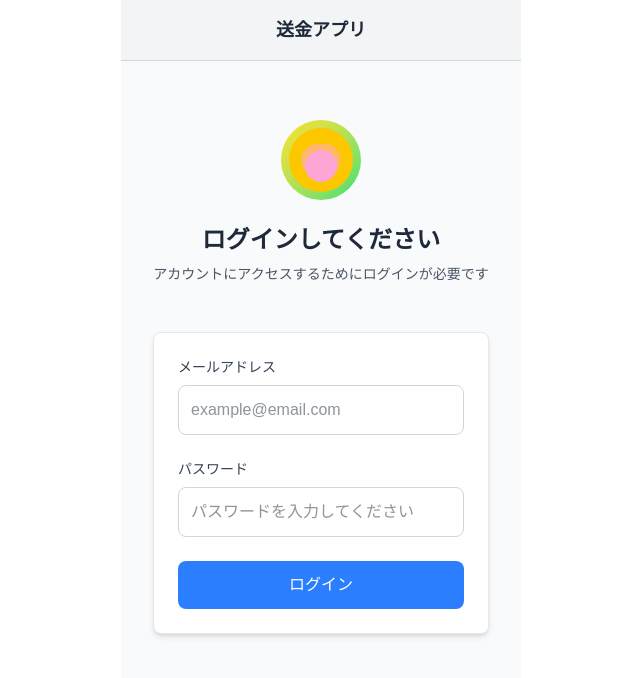
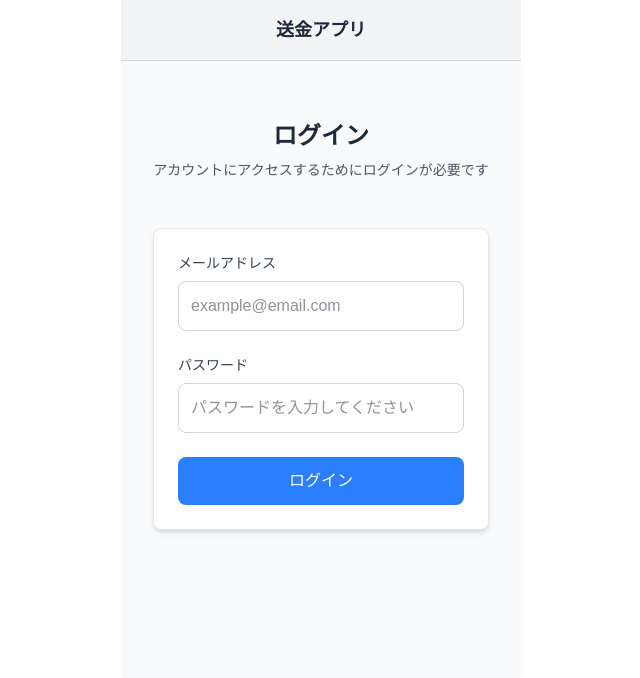
Before and after one commit to takumin4260/monetech, a Next.js app in the folder frontend/: page / in a window 1280 px wide. Shown: the top 678 px of the page, without its empty margins (319-959 px from the left). Built offline with nearby package versions, Linux system fonts and the light colour scheme.

Commit message:
文言とアイコン修正

```diff
--- a/frontend/src/app/page.tsx
+++ b/frontend/src/app/page.tsx
@@ -9,13 +9,7 @@
       <div className="px-8 pt-16">
         {/* Logo/Header Section */}
         <div className="text-center mb-12">
-          <div className="w-20 h-20 rounded-full bg-gradient-to-br from-yellow-300 to-green-400 flex items-center justify-center mx-auto mb-6">
-            <div className="w-16 h-16 bg-yellow-400 rounded-full flex items-center justify-center">
-              <div className="w-10 h-8 bg-orange-300 rounded-full"></div>
-              <div className="absolute w-8 h-8 bg-pink-300 rounded-full mt-3"></div>
-            </div>
-          </div>
-          <h1 className="text-2xl font-bold text-gray-800 mb-2">ログインしてください</h1>
+          <h1 className="text-2xl font-bold text-gray-800 mb-2">ログイン</h1>
           <p className="text-sm text-gray-600">アカウントにアクセスするためにログインが必要です</p>
         </div>
 
```
